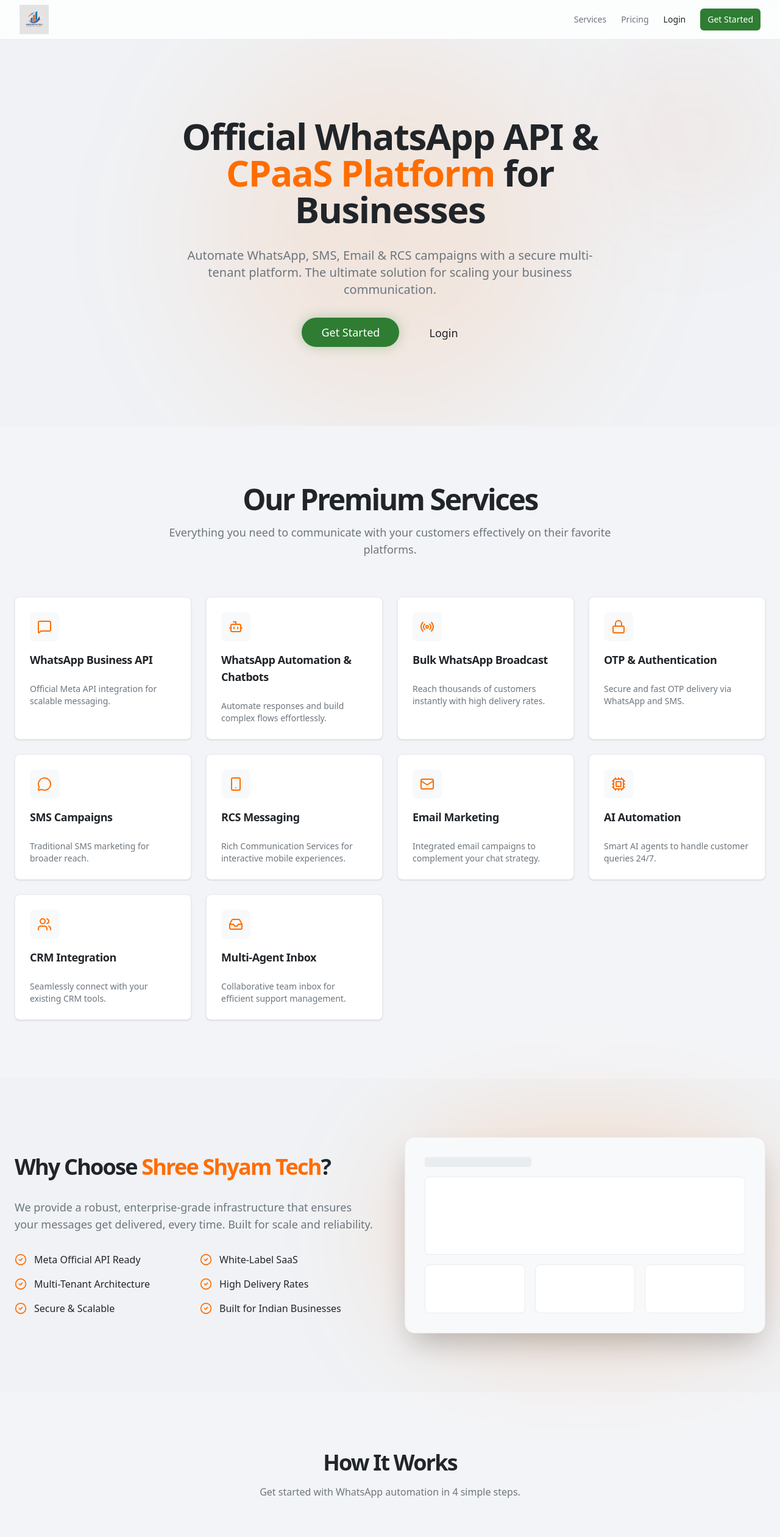
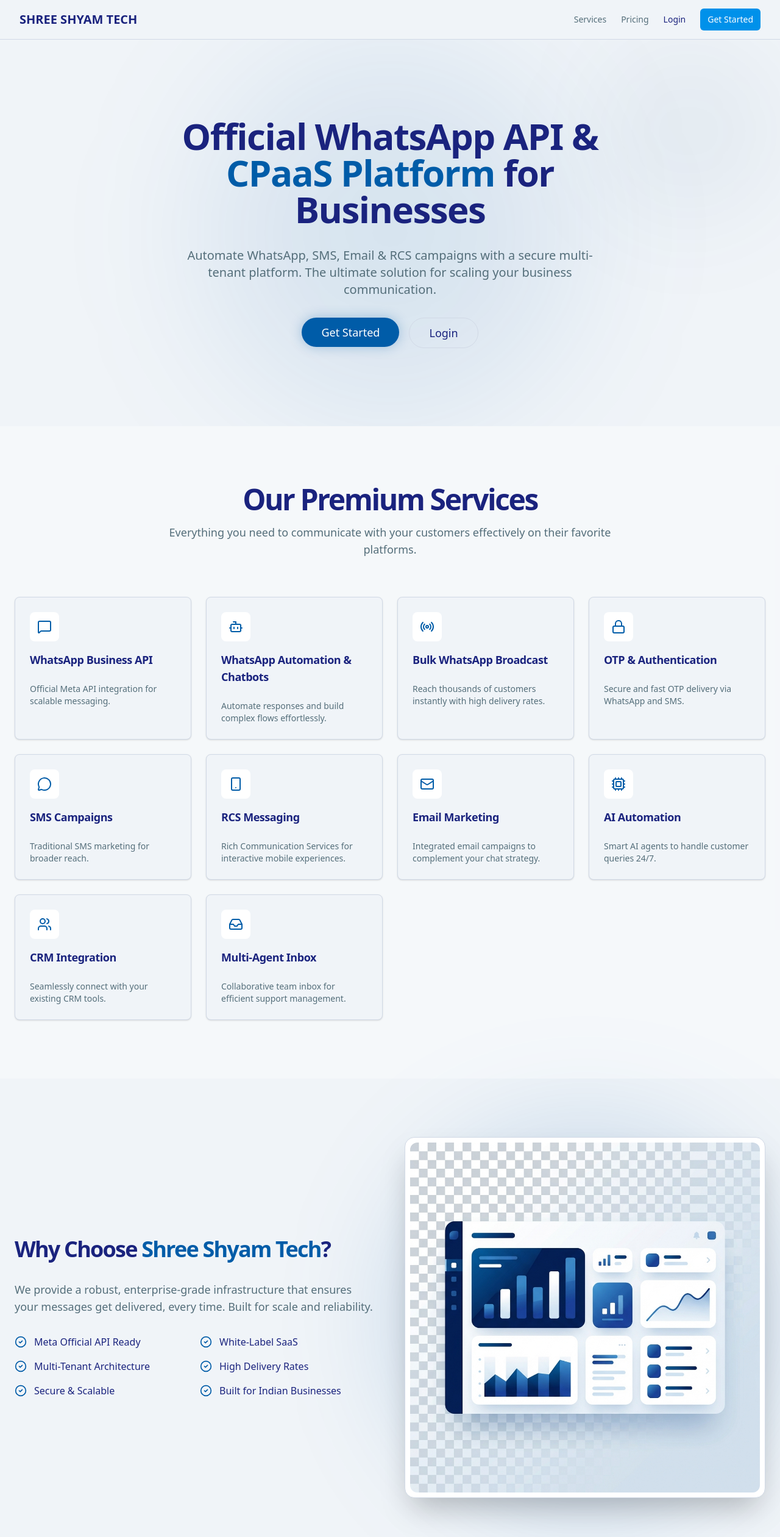
Before and after one commit to haarekasahara1923-wq/waapi, a Next.js app: page / in a window 1280 px wide. Shown: the top 2521 px of the page at 61% size. Built offline with nearby package versions, Linux system fonts and the light colour scheme.

Commit message:
Update UI: Blue theme, text logo, and WhyChooseUs image

```diff
--- a/src/app/globals.css
+++ b/src/app/globals.css
@@ -1,28 +1,31 @@
 @import "tailwindcss";
 
 @theme {
-  --color-primary: #FF6D00;
-  /* Vibrant Orange */
-  --color-primary-dark: #E65100;
-  --color-primary-light: #FFF3E0;
-  --color-secondary: #2E7D32;
-  /* Rich Green */
-  --color-secondary-light: #E8F5E9;
+  --color-primary: #005CA8;
+  /* SBI-like Blue */
+  --color-primary-dark: #003C70;
+  --color-primary-light: #E3F2FD;
+  --color-secondary: #0091EA;
+  /* Lighter Accent Blue */
+  --color-secondary-light: #B3E5FC;
 
   /* Light Theme */
-  --color-background: #FFFFFF;
-  --color-surface: #F8F9FA;
-  --color-border: #E9ECEF;
-  --color-text-primary: #212529;
-  --color-text-muted: #6C757D;
+  --color-background: #F0F4F8;
+  /* Light Blue-Grey Background */
+  --color-surface: #FFFFFF;
+  --color-border: #D1D9E6;
+  --color-text-primary: #1A237E;
+  /* Deep Blue Text */
+  --color-text-muted: #546E7A;
+  /* Blue-Grey Text */
 
   --font-sans: var(--font-geist-sans);
   --font-mono: var(--font-geist-mono);
 }
 
 :root {
-  --background: #F0F2F5;
-  --foreground: #111B21;
+  --background: #F0F4F8;
+  --foreground: #1A237E;
 }
 
 body {
--- a/src/components/landing/Hero.tsx
+++ b/src/components/landing/Hero.tsx
@@ -16,7 +16,7 @@
                     </p>
                     <div className="flex flex-col sm:flex-row justify-center gap-4">
                         <Link href="/signup">
-                            <Button size="lg" className="w-full sm:w-auto text-lg px-8 py-6 rounded-full bg-[var(--color-secondary)] hover:bg-[#1b5e20] text-white shadow-[0_0_20px_rgba(46,125,50,0.3)] hover:shadow-[0_0_30px_rgba(46,125,50,0.5)] transition-shadow">
+                            <Button size="lg" className="w-full sm:w-auto text-lg px-8 py-6 rounded-full bg-[var(--color-primary)] hover:bg-[var(--color-primary-dark)] text-white shadow-[0_0_20px_rgba(0,92,168,0.3)] hover:shadow-[0_0_30px_rgba(0,92,168,0.5)] transition-shadow">
                                 Get Started
                             </Button>
                         </Link>
--- a/src/components/landing/Navbar.tsx
+++ b/src/components/landing/Navbar.tsx
@@ -6,14 +6,9 @@
         <nav className="sticky top-0 z-50 w-full border-b border-[var(--color-border)] bg-[var(--color-background)]/80 backdrop-blur-md">
             <div className="container mx-auto flex h-16 items-center justify-between px-4 sm:px-8">
                 <Link href="/" className="flex items-center space-x-2">
-                    {/* Logo Image */}
-                    <div className="relative h-12 w-auto">
-                        <img
-                            src="/logo.jpg"
-                            alt="Shree Shyam Tech"
-                            className="h-full w-auto object-contain"
-                        />
-                    </div>
+                    <span className="text-xl font-bold text-[var(--color-text-primary)]">
+                        SHREE SHYAM TECH
+                    </span>
                 </Link>
                 <div className="hidden md:flex items-center space-x-6">
                     <Link href="#services" className="text-sm font-medium text-[var(--color-text-muted)] hover:text-[var(--color-primary)] transition-colors">
@@ -26,7 +21,7 @@
                         Login
                     </Link>
                     <Link href="/signup">
-                        <Button size="sm" className="bg-[var(--color-secondary)] hover:bg-[#1b5e20] text-white">
+                        <Button size="sm" className="bg-[var(--color-secondary)] hover:bg-[var(--color-primary-dark)] text-white">
                             Get Started
                         </Button>
                     </Link>
--- a/src/components/landing/WhyChooseUs.tsx
+++ b/src/components/landing/WhyChooseUs.tsx
@@ -32,17 +32,12 @@
                     </div>
                     <div className="relative">
                         <div className="absolute inset-0 bg-[var(--color-primary)]/20 blur-[100px] rounded-full -z-10" />
-                        <div className="rounded-2xl border border-[var(--color-border)] bg-[var(--color-surface)] p-8 shadow-2xl">
-                            {/* Abstract UI Representation */}
-                            <div className="space-y-4">
-                                <div className="h-4 w-1/3 bg-[var(--color-border)] rounded animate-pulse" />
-                                <div className="h-32 w-full bg-[var(--color-background)] rounded-lg border border-[var(--color-border)]" />
-                                <div className="grid grid-cols-3 gap-4">
-                                    <div className="h-20 bg-[var(--color-background)] rounded-lg border border-[var(--color-border)]" />
-                                    <div className="h-20 bg-[var(--color-background)] rounded-lg border border-[var(--color-border)]" />
-                                    <div className="h-20 bg-[var(--color-background)] rounded-lg border border-[var(--color-border)]" />
-                                </div>
-                            </div>
+                        <div className="rounded-2xl border border-[var(--color-border)] bg-[var(--color-surface)] p-2 shadow-2xl overflow-hidden">
+                            <img
+                                src="/why-choose-us.png"
+                                alt="Shree Shyam Tech Dashboard"
+                                className="w-full h-auto rounded-xl object-cover"
+                            />
                         </div>
                     </div>
                 </div>
```
Also changed, not shown: public/why-choose-us.png (added).
